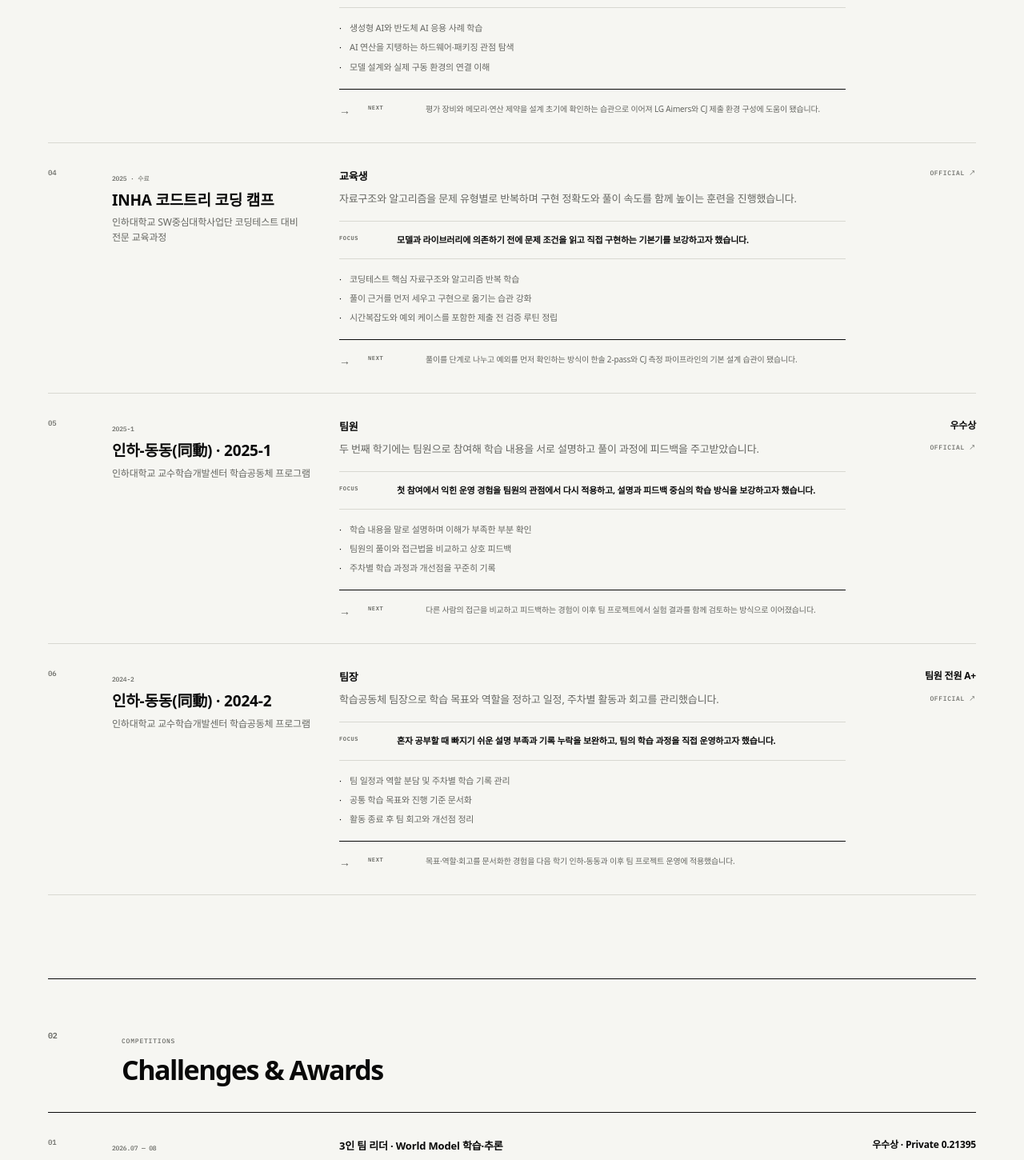
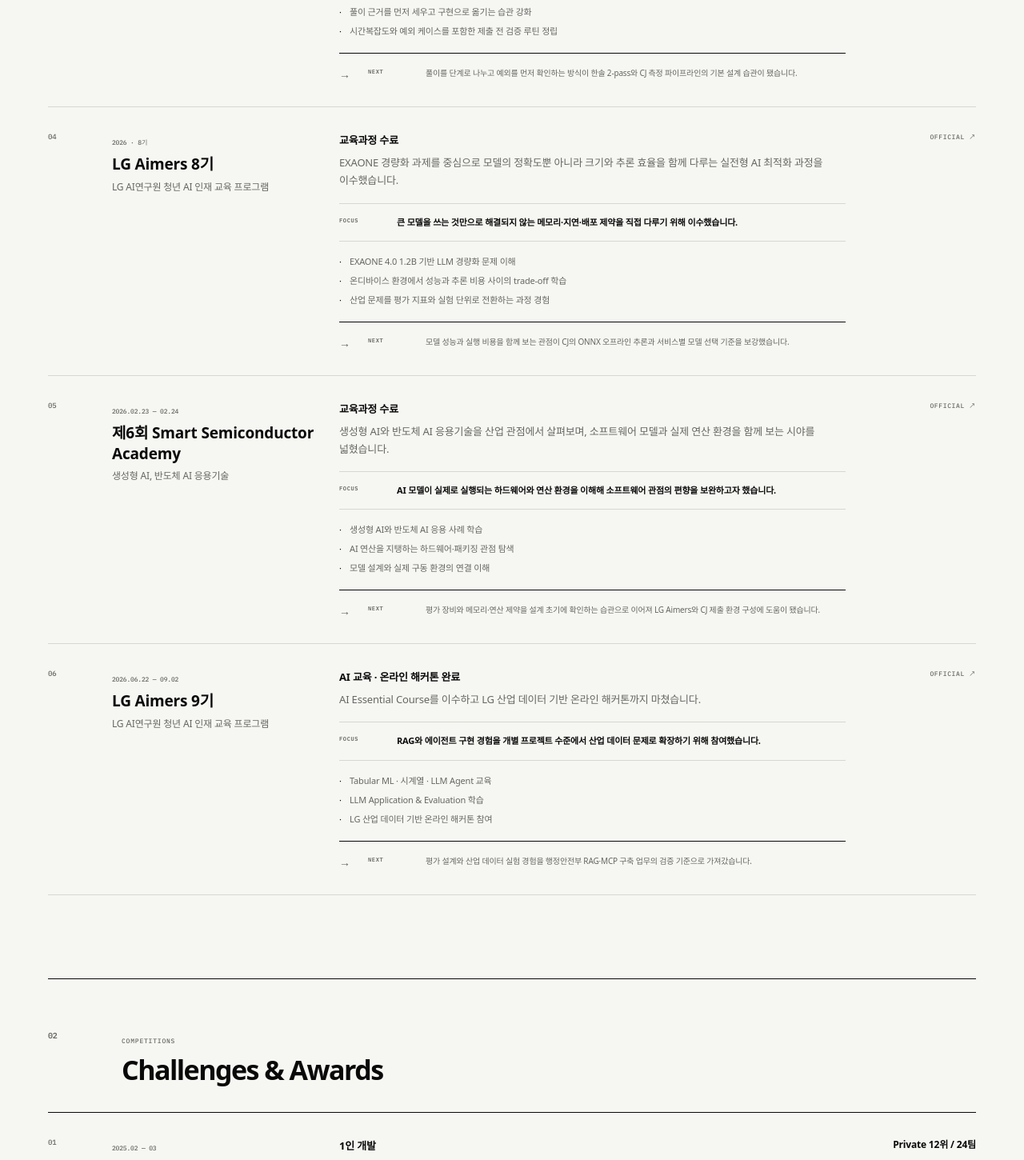
Before and after one commit to JM-KIMM/JM-KIMM.github.io, a React (Vite) app: page /#/activities in a window 1280 px wide. Shown: the part 1330-2780 px from the top of the page at 80% size. Built offline with nearby package versions, Linux system fonts and the light colour scheme; a web font is replaced by a local one.

Commit message:
Sort portfolio timeline chronologically

```diff
--- a/src/data/activities.ts
+++ b/src/data/activities.ts
@@ -1,4 +1,5 @@
 export type Activity = {
+  sortKey: string
   title: string
   subtitle: string
   period: string
@@ -13,6 +14,7 @@
 
 export const learningActivities: Activity[] = [
   {
+    sortKey: '2026-06-22',
     title: 'LG Aimers 9기',
     subtitle: 'LG AI연구원 청년 AI 인재 교육 프로그램',
     period: '2026.06.22 — 09.02',
@@ -28,6 +30,7 @@
     url: 'https://www.lgaimers.ai/',
   },
   {
+    sortKey: '2026-01-01',
     title: 'LG Aimers 8기',
     subtitle: 'LG AI연구원 청년 AI 인재 교육 프로그램',
     period: '2026 · 8기',
@@ -43,6 +46,7 @@
     url: 'https://www.lgresearch.ai/news/view?seq=638',
   },
   {
+    sortKey: '2026-02-23',
     title: '제6회 Smart Semiconductor Academy',
     subtitle: '생성형 AI, 반도체 AI 응용기술',
     period: '2026.02.23 — 02.24',
@@ -58,9 +62,10 @@
     url: 'https://ssakorea.kr/sub/conference/history',
   },
   {
+    sortKey: '2025-06-22',
     title: 'INHA 코드트리 코딩 캠프',
     subtitle: '인하대학교 SW중심대학사업단 코딩테스트 대비 전문 교육과정',
-    period: '2025 · 수료',
+    period: '2025.06.22 — 07.06',
     role: '교육생',
     summary: '자료구조와 알고리즘을 문제 유형별로 반복하며 구현 정확도와 풀이 속도를 함께 높이는 훈련을 진행했습니다.',
     points: [
@@ -73,6 +78,7 @@
     url: 'https://www.codetree.ai/blog/ko/%EC%BD%94%EB%93%9C%ED%8A%B8%EB%A6%AC-%EC%9D%B8%ED%95%98%EB%8C%80-%EC%BD%94%EB%94%A9-%EC%BA%A0%ED%94%84-%EC%84%B1%EB%A3%8C2%EC%A3%BC%EA%B0%84-%EC%BD%94%EC%9D%B5-%EC%A0%90%EC%88%98-%ED%8F%89',
   },
   {
+    sortKey: '2025-03-01',
     title: '인하-동동(同動) · 2025-1',
     subtitle: '인하대학교 교수학습개발센터 학습공동체 프로그램',
     period: '2025-1',
@@ -89,6 +95,7 @@
     url: 'https://ctlt.inha.ac.kr/',
   },
   {
+    sortKey: '2024-09-01',
     title: '인하-동동(同動) · 2024-2',
     subtitle: '인하대학교 교수학습개발센터 학습공동체 프로그램',
     period: '2024-2',
@@ -108,6 +115,7 @@
 
 export const competitionActivities: Activity[] = [
   {
+    sortKey: '2026-07-16',
     title: '2026 인하 인공지능 챌린지',
     subtitle: '로봇 미래 행동 영상 생성 · World Model Challenge',
     period: '2026.07 — 08',
@@ -120,6 +128,7 @@
     url: 'https://dacon.io/competitions/official/236736/overview/description',
   },
   {
+    sortKey: '2026-06-22',
     title: 'CJ대한통운 미래기술챌린지 2026',
     subtitle: 'CCTV 영상 기반 화물 객체 분석',
     period: '2026.06 — 07',
@@ -132,6 +141,7 @@
     url: 'https://www.cjlogistics.com/ko/newsroom/news/NR_00001351',
   },
   {
+    sortKey: '2025-07-14',
     title: '2025 금융 AI Challenge : 금융 AI 모델 경쟁',
     subtitle: '금융 분야 생성형 AI 모델 성능 경진',
     period: '2025.07 — 09',
@@ -144,9 +154,10 @@
     url: 'https://www.dacon.io/competitions/official/236527/overview/description',
   },
   {
+    sortKey: '2025-07-01',
     title: '2025 SW중심대학 디지털 경진대회',
     subtitle: 'AI부문 · 생성형 AI(LLM)와 인간: 텍스트 판별 챌린지',
-    period: '2025',
+    period: '2025.07.01 — 08.12',
     role: '팀장',
     summary: '생성형 AI 텍스트와 인간 작성 텍스트를 구분하는 문제에서 데이터 분석과 검증 구조를 팀 단위로 운영했습니다.',
     points: ['텍스트 분포와 오류 사례 분석', '모델 검증 기준 정리', '팀 실험 일정과 제출 관리'],
@@ -156,6 +167,7 @@
     url: 'https://www.swuniv.kr/60/?bmode=view&idx=142839360',
   },
   {
+    sortKey: '2025-02-01',
     title: '한솔데코 시즌3 생성 AI 경진대회',
     subtitle: '건설공사 사고 예방 및 대응책 생성',
     period: '2025.02 — 03',
@@ -168,6 +180,7 @@
     url: 'https://dacon.io/competitions/official/236455/overview/description',
   },
   {
+    sortKey: '2026-03-01',
     title: '2026 성남시 공공데이터 활용 시각화 경진대회',
     subtitle: '성남시 생활상권 성장 잠재력 분석 및 XAI',
     period: '2026.03 — 05',
--- a/src/data/journey.ts
+++ b/src/data/journey.ts
@@ -13,63 +13,63 @@
     stage: '01 · COLLABORATE',
     title: '인하-동동(同動) · 팀장',
     body: '학습공동체 팀장으로 목표와 역할을 정하고 일정, 주차별 활동과 회고를 관리했습니다. 팀이 같은 기준으로 학습 과정을 이어간 결과 팀원 전원이 A+를 받았습니다.',
-    handoff: '팀 운영에서 만든 기록 방식을 다음 학기에는 팀원의 입장에서 다시 경험했습니다.',
+    handoff: '팀 운영에서 만든 기록 방식을 이후 프로젝트와 다음 학기의 팀원 경험에 이어갔습니다.',
+  },
+  {
+    period: '2025.02 — 03',
+    stage: '02 · COMPRESS CONTEXT',
+    title: '한솔데코 시즌3 생성 AI 경진대회',
+    body: '한 번에 전달할 수 있는 컨텍스트가 제한된 환경에서 유사 사례 3건을 검색하고, VARCO-8B가 근거를 요약·압축한 뒤 Qwen2.5-14B가 최종 대응책을 생성하도록 두 LLM을 연결했습니다.',
+    handoff: '검색과 생성을 분리한 경험을 더 정교한 검색 품질과 재정렬 문제로 확장했습니다.',
   },
   {
     period: '2025-1',
-    stage: '02 · EXPLAIN TOGETHER',
+    stage: '03 · EXPLAIN TOGETHER',
     title: '인하-동동(同動) · 팀원',
     body: '두 번째 학기에는 팀원으로 참여해 학습 내용을 서로 설명하고 풀이를 피드백하는 협업 방식에 집중했으며 우수상을 받았습니다.',
     handoff: '운영자와 참여자 두 역할에서 익힌 협업 방식을 이후 알고리즘 학습과 팀 프로젝트에 이어갔습니다.',
   },
   {
-    period: '2025',
-    stage: '03 · BUILD BASICS',
+    period: '2025.06 — 2026.03',
+    stage: '04 · STRUCTURE EVIDENCE',
+    title: '한국어 스미싱 탐지 연구',
+    body: '18,270개 한국어 메시지를 대상으로 위험 여부만 분류하지 않고 판단 근거까지 함께 학습할 수 있는 데이터 구조와 평가 절차를 설계했습니다.',
+    handoff: '정답뿐 아니라 판단의 근거를 다루는 관점이 금융 문서 검색과 XAI 설계로 이어졌습니다.',
+  },
+  {
+    period: '2025.06.22 — 07.06',
+    stage: '05 · BUILD BASICS',
     title: 'INHA 코드트리 코딩 캠프',
     body: '자료구조와 알고리즘을 문제 유형별로 반복하며 풀이 근거, 시간복잡도와 예외 케이스를 구현 전에 확인하는 순서를 익혔습니다.',
     handoff: '복잡한 시스템을 단계로 나누고 각 단계의 실패 조건을 확인하는 구현 방식의 기초가 됐습니다.',
   },
   {
-    period: '2025.02 — 03',
-    stage: '04 · COMPRESS CONTEXT',
-    title: '한솔데코 시즌3 생성 AI 경진대회',
-    body: '한 번에 전달할 수 있는 컨텍스트가 제한된 환경에서 유사 사례 3건을 검색하고, VARCO-8B가 근거를 요약·압축한 뒤 Qwen2.5-14B가 최종 대응책을 생성하도록 두 LLM을 연결했습니다.',
-    handoff: '검색과 생성을 분리한 경험을 더 정교한 검색 품질과 재정렬 문제로 확장했습니다.',
-  },
-  {
-    period: '2025.06 — 2026.03',
-    stage: '05 · STRUCTURE EVIDENCE',
-    title: '한국어 스미싱 탐지 연구',
-    body: '18,270개 한국어 메시지를 대상으로 위험 여부만 분류하지 않고 판단 근거까지 함께 학습할 수 있는 데이터 구조와 평가 절차를 설계했습니다.',
-    handoff: '정답뿐 아니라 판단의 근거를 다루는 관점이 금융 문서 검색과 XAI 설계로 이어졌습니다.',
+    period: '2025.07.01 — 08.12',
+    stage: '06 · VALIDATE AS A TEAM',
+    title: '2025 SW중심대학 디지털 경진대회',
+    body: '생성 AI 텍스트와 사람이 작성한 텍스트를 구분하는 과제에서 데이터 분포와 오류 사례를 분석하고, 팀 단위로 실험 조건과 제출 결과를 관리했습니다.',
+    handoff: '여러 실험을 같은 기준으로 비교한 경험을 이후 경진대회의 평가 설계에 적용했습니다.',
   },
   {
     period: '2025.07 — 09',
-    stage: '06 · RERANK EVIDENCE',
+    stage: '07 · RERANK EVIDENCE',
     title: '2025 금융 AI Challenge',
     body: '10,913개 법률 문서 청크를 FAISS로 넓게 검색한 뒤 BGE Cross-Encoder 리랭커로 다시 정렬했습니다. 모델이 기억한 답보다 최신 근거를 찾아 제시하는 구조에 집중해 283팀 중 Private 6위를 기록했습니다.',
     handoff: '검색 정확도와 근거 제시를 사용자가 이해할 수 있는 설명으로 연결하기 시작했습니다.',
   },
   {
-    period: '2025',
-    stage: '07 · VALIDATE AS A TEAM',
-    title: '2025 SW중심대학 디지털 경진대회',
-    body: '생성 AI 텍스트와 사람이 작성한 텍스트를 구분하는 과제에서 데이터 분포와 오류 사례를 분석하고, 팀 단위로 실험 조건과 제출 결과를 관리했습니다.',
-    handoff: '여러 실험을 같은 기준으로 비교한 경험을 이후 경진대회의 평가 설계에 적용했습니다.',
+    period: '2026',
+    stage: '08 · OPTIMIZE DELIVERY',
+    title: 'LG Aimers 8기',
+    body: 'EXAONE 4.0 1.2B 기반 경량화 과제를 중심으로 정확도, 모델 크기와 추론 비용 사이의 trade-off를 학습했습니다.',
+    handoff: '제한된 자원에서 모델을 운용하는 기준이 실제 추론 파이프라인 설계의 기반이 됐습니다.',
   },
   {
     period: '2026.02.23 — 02.24',
-    stage: '08 · SEE THE HARDWARE',
+    stage: '09 · SEE THE HARDWARE',
     title: '제6회 Smart Semiconductor Academy',
     body: '생성형 AI와 반도체 AI 응용기술 과정을 통해 모델을 실제로 구동하는 메모리, 연산량과 하드웨어 제약을 함께 살펴봤습니다.',
     handoff: '성능과 실행 비용을 함께 보는 관점을 모델 경량화와 제한된 GPU 환경에 적용했습니다.',
-  },
-  {
-    period: '2026',
-    stage: '09 · OPTIMIZE DELIVERY',
-    title: 'LG Aimers 8기',
-    body: 'EXAONE 4.0 1.2B 기반 경량화 과제를 중심으로 정확도, 모델 크기와 추론 비용 사이의 trade-off를 학습했습니다.',
-    handoff: '제한된 자원에서 모델을 운용하는 기준이 실제 추론 파이프라인 설계의 기반이 됐습니다.',
   },
   {
     period: '2026.03 — 05',
@@ -86,18 +86,18 @@
     handoff: '설명 생성에 머물지 않고 안전한 도구 호출과 실행 경계를 설계하는 단계로 나아갔습니다.',
   },
   {
+    period: '2026.06 — 07',
+    stage: '12 · MEASURE THE PHYSICAL',
+    title: 'CJ대한통운 미래기술챌린지 2026',
+    body: '팀으로 직접 라벨링한 영상 데이터에서 박스와 팔레트를 분리하고 Tracking, Pose, 치수 보정을 잇는 단계형 CV 파이프라인을 구축해 최종 리더보드 4위를 기록했습니다.',
+    handoff: '데이터 품질과 단계별 오차를 추적하는 경험이 복합 AI 시스템을 점검하는 방식으로 이어졌습니다.',
+  },
+  {
     period: '2026.06.22 — 09.02',
-    stage: '12 · TEST ON INDUSTRY DATA',
+    stage: '13 · TEST ON INDUSTRY DATA',
     title: 'LG Aimers 9기',
     body: 'AI Essential Course와 산업 데이터 기반 온라인 해커톤을 끝까지 수행하며 모델 선택, 검증과 제출 과정을 실제 문제 흐름에 맞춰 운영했습니다.',
     handoff: '정해진 평가 환경에서 실험을 재현하고 결과를 관리하는 기준을 강화했습니다.',
-  },
-  {
-    period: '2026.06 — 07',
-    stage: '13 · MEASURE THE PHYSICAL',
-    title: 'CJ대한통운 미래기술챌린지 2026',
-    body: '팀으로 직접 라벨링한 영상 데이터에서 박스와 팔레트를 분리하고 Tracking, Pose, 치수 보정을 잇는 단계형 CV 파이프라인을 구축해 최종 리더보드 4위를 기록했습니다.',
-    handoff: '데이터 품질과 단계별 오차를 추적하는 경험이 복합 AI 시스템을 점검하는 방식으로 이어졌습니다.',
   },
   {
     period: '2026.07 — 08',
--- a/src/data/projects.ts
+++ b/src/data/projects.ts
@@ -1,6 +1,7 @@
 export type WorkType = 'Research' | 'Project'
 
 export type Project = {
+  sortKey: string
   slug: string
   type: WorkType
   title: string
@@ -22,8 +23,9 @@
   hasImplementation: boolean
 }
 
-export const projects: Project[] = [
+const projectEntries: Project[] = [
   {
+    sortKey: '2026-07-16',
     slug: 'inha-world-model',
     type: 'Project',
     title: '로봇 미래 행동 영상 생성 · World Model',
@@ -44,6 +46,7 @@
     hasImplementation: true,
   },
   {
+    sortKey: '2026-06-22',
     slug: 'cj-logistics-3d-box',
     type: 'Project',
     title: 'CJ대한통운 · CCTV 기반 박스 수량 및 3D 크기 추정',
@@ -64,6 +67,7 @@
     hasImplementation: true,
   },
   {
+    sortKey: '2025-07-14',
     slug: 'financial-rag',
     type: 'Project',
     title: '금융보안 RAG · BGE 리랭커 기반 질의응답',
@@ -84,6 +88,7 @@
     hasImplementation: true,
   },
   {
+    sortKey: '2026-03-01',
     slug: 'visionchef',
     type: 'Project',
     title: 'VisionChef · Interactive Cooking Copilot',
@@ -105,6 +110,7 @@
     hasImplementation: true,
   },
   {
+    sortKey: '2025-06-01',
     slug: 'undergraduate-research-smishing',
     type: 'Research',
     title: '한국어 스미싱 탐지 연구',
@@ -124,6 +130,7 @@
     hasImplementation: false,
   },
   {
+    sortKey: '2026-03-01',
     slug: 'seongnam-xai',
     type: 'Project',
     title: '성남 생활상권 성장 잠재력 대시보드 · XAI',
@@ -143,6 +150,7 @@
     hasImplementation: true,
   },
   {
+    sortKey: '2025-02-01',
     slug: 'hansol-2pass',
     type: 'Project',
     title: '건설 안전 대응 생성 RAG',
@@ -163,5 +171,6 @@
   },
 ]
 
+export const projects = [...projectEntries].sort((a, b) => a.sortKey.localeCompare(b.sortKey))
 export const portfolioProjects = projects
 export const codeProjects = portfolioProjects
--- a/src/pages/AboutPage.tsx
+++ b/src/pages/AboutPage.tsx
@@ -1,22 +1,22 @@
 const education = [
   ['인하대학교', '인공지능공학과'],
-  ['LG Aimers 9기', 'AI Essential Course 이수 · LG AI 해커톤 완료'],
+  ['인하-동동(同動) · 2024-2', '학습공동체 · 팀장 · 팀원 전원 A+'],
+  ['인하-동동(同動) · 2025-1', '학습공동체 · 팀원 · 우수상'],
+  ['INHA 코드트리 코딩 캠프 · 2025.06', '코딩테스트 대비 전문 교육과정 수료'],
   ['LG Aimers 8기', 'LG AI연구원 청년 AI 인재 교육 프로그램 수료'],
-  ['제6회 Smart Semiconductor Academy', '생성형 AI, 반도체 AI 응용기술 과정 수료'],
-  ['INHA 코드트리 코딩 캠프', '코딩테스트 대비 전문 교육과정 수료'],
-  ['인하-동동(同動) · 2025-1', '학습공동체 · 팀원 · 우수상'],
-  ['인하-동동(同動) · 2024-2', '학습공동체 · 팀장 · 팀원 전원 A+'],
+  ['제6회 Smart Semiconductor Academy · 2026.02', '생성형 AI, 반도체 AI 응용기술 과정 수료'],
+  ['LG Aimers 9기 · 2026.06', 'AI Essential Course 이수 · LG AI 해커톤 완료'],
 ]
 
 const awards = [
-  ['2026', '2026 인하 인공지능 챌린지', '우수상 · 팀 리더'],
-  ['2026', 'CJ대한통운 미래기술챌린지 2026', '최종 리더보드 4위'],
-  ['2026', '인공지능 종합설계', '장려상'],
-  ['2025', '2025 금융 AI Challenge : 금융 AI 모델 경쟁', 'Private 6위 / 283팀 · 팀장'],
-  ['2025', '2025 SW중심대학 디지털 경진대회 · AI부문', '58위 / 271팀 · 팀장'],
-  ['2025', '건설공사 사고 예방 및 대응책 생성 : 한솔데코 시즌3 생성 AI 경진대회', 'Private 12위 / 24팀'],
+  ['군', '제6회 육군창업경진대회', '창의상'],
+  ['2025.03', '건설공사 사고 예방 및 대응책 생성 : 한솔데코 시즌3 생성 AI 경진대회', 'Private 12위 / 24팀'],
   ['2025-1', '인하-동동(同動)', '우수상 · 팀원'],
-  ['군', '제6회 육군창업경진대회', '창의상'],
+  ['2025.08', '2025 SW중심대학 디지털 경진대회 · AI부문', '58위 / 271팀 · 팀장'],
+  ['2025.09', '2025 금융 AI Challenge : 금융 AI 모델 경쟁', 'Private 6위 / 283팀 · 팀장'],
+  ['2026.06', '인공지능 종합설계', '장려상'],
+  ['2026.07', 'CJ대한통운 미래기술챌린지 2026', '최종 리더보드 4위'],
+  ['2026.09', '2026 인하 인공지능 챌린지', '우수상 · 팀 리더'],
 ]
 
 export default function AboutPage() {
--- a/src/pages/ActivitiesPage.tsx
+++ b/src/pages/ActivitiesPage.tsx
@@ -3,7 +3,7 @@
 function ActivityList({ activities }: { activities: Activity[] }) {
   return (
     <div className="activity-list">
-      {activities.map((activity, index) => (
+      {[...activities].sort((a, b) => a.sortKey.localeCompare(b.sortKey)).map((activity, index) => (
         <article className="activity-item" key={activity.title}>
           <div className="activity-index">{String(index + 1).padStart(2, '0')}</div>
           <div className="activity-heading">
```
